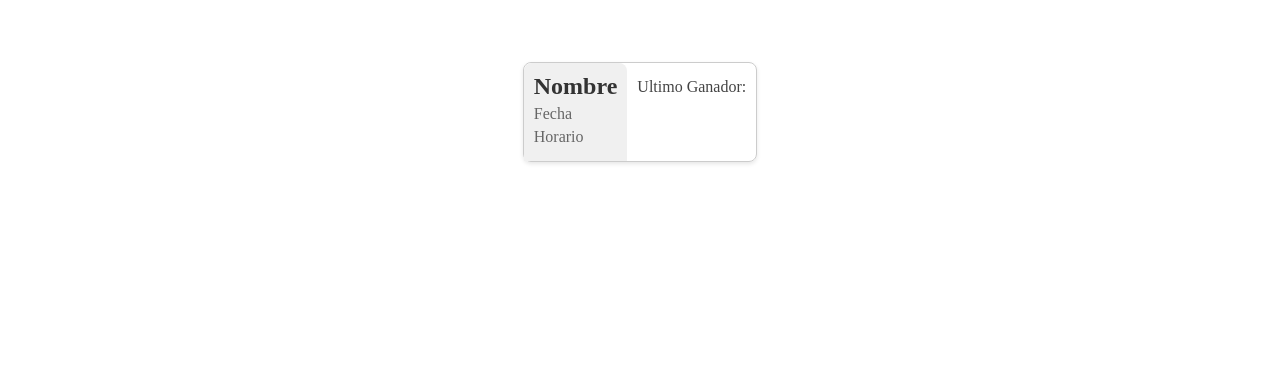
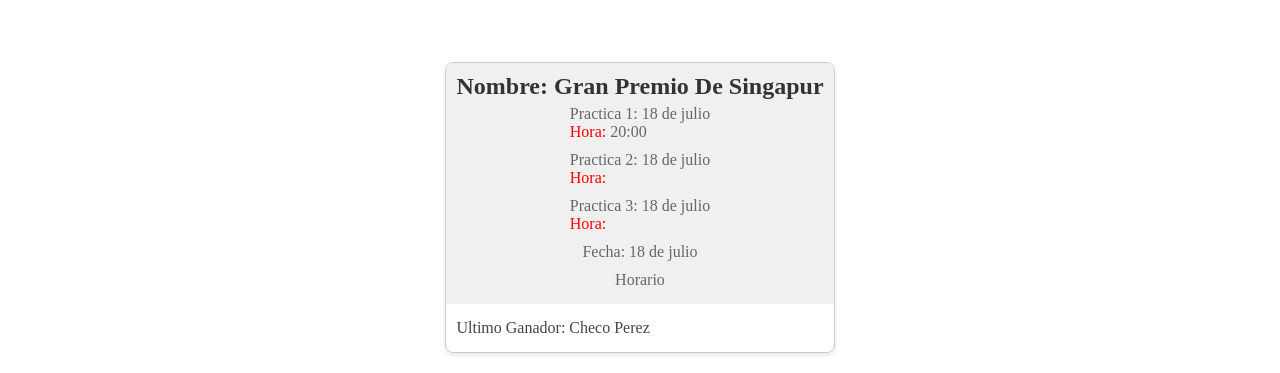
Before and after one commit to carlossojeda/f1Web, a plain HTML site: page index.html in a window 1280 px wide. Shown: the part 686-1059 px from the top of the page. Before the commit the page ends 868 px from the top, so only its background shows below. Drawn offline with Linux system fonts and the light colour scheme.

Commit message:
Me va gustando el CSS

```diff
--- a/index.html
+++ b/index.html
@@ -26,12 +26,17 @@
         <div class="container__card">
             <div class="card">
                 <div class="card__text">
-                    <h2>Nombre</h2>
-                    <p>Fecha</p>
+                    <h2>Nombre: Gran Premio De Singapur</h2>
+                    <p>Practica 1: 18 de julio <br><span class="span__title--f1">Hora: </span>20:00</p>
+                    <p>Practica 2: 18 de julio <br>
+                        <span class="span__title--f1">Hora:</span></p>
+                    <p>Practica 3: 18 de julio <br>
+                        <span class="span__title--f1">Hora:</span></p>
+                    <p>Fecha: 18 de julio</p>
                     <p>Horario</p>
                 </div>
                 <div class="card__text--lastWinner">
-                    <p>Ultimo Ganador:</p>
+                    <p>Ultimo Ganador: Checo Perez</p>
                 </div>
             </div>
          </div>
--- a/style.css
+++ b/style.css
@@ -95,7 +95,9 @@ img{
 
 .container__card{
     display: flex;
-    flex-direction: column
+    flex-wrap: wrap;
+    justify-content: center;
+    gap: 2rem;
 }
 .card {
     border: 1px solid #ccc;
@@ -103,18 +105,23 @@ img{
     margin: 20px;
     max-width: 400px;
     box-shadow: 0 2px 4px rgba(0, 0, 0, 0.1);
-    display: flex;
-    flex-direction: row;
 }
 
 .card__text {
     background-color: #f0f0f0;
     padding: 10px;
     border-radius: 8px 8px 0 0;
+    display: flex;
+    flex-direction: column;
+    justify-content: center;
+    align-items: center;
+    max-width: 100%;
+    word-wrap: break-word;
 }
 
 .card__text h2 {
     margin: 0;
+    gap: 2rem;
     font-size: 24px;
     color: #333;
 }
```
